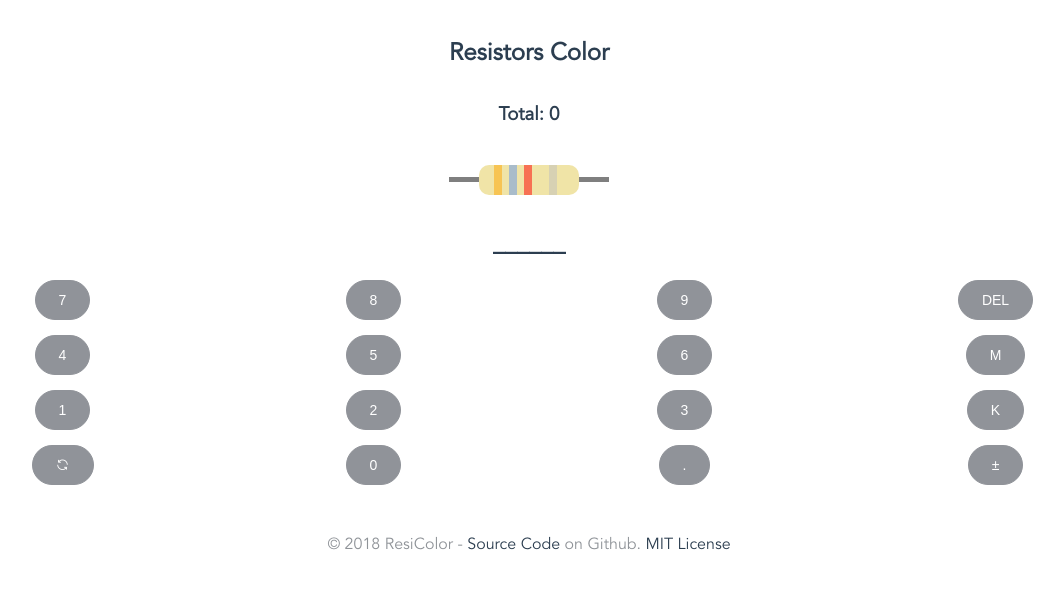
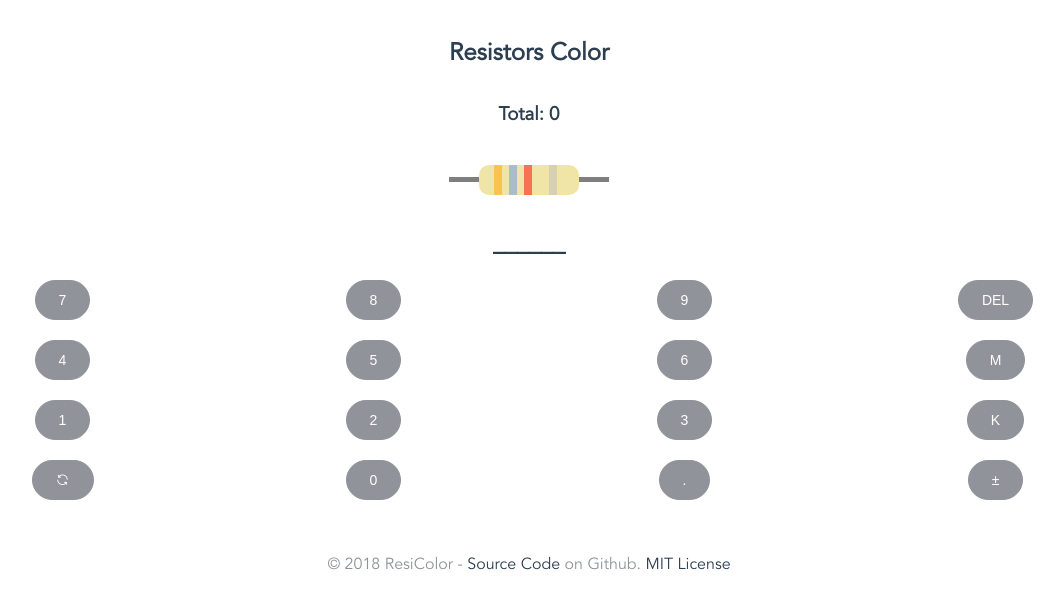
Before and after one commit to wilicw/resicolor, a Vue app: page /resicolor in a window 1280 px wide. Shown: the top 608 px of the page, without its empty margins (111-1175 px from the left). Built offline with nearby package versions, Linux system fonts and the light colour scheme.

Commit message:
keyboard weight

```diff
--- a/src/components/KeyBoard.vue
+++ b/src/components/KeyBoard.vue
@@ -51,6 +51,6 @@ export default {
 
 <style scoped>
  .el-row {
-   margin-bottom: 15px;
+   margin-bottom: 20px;
  }
 </style>
```
